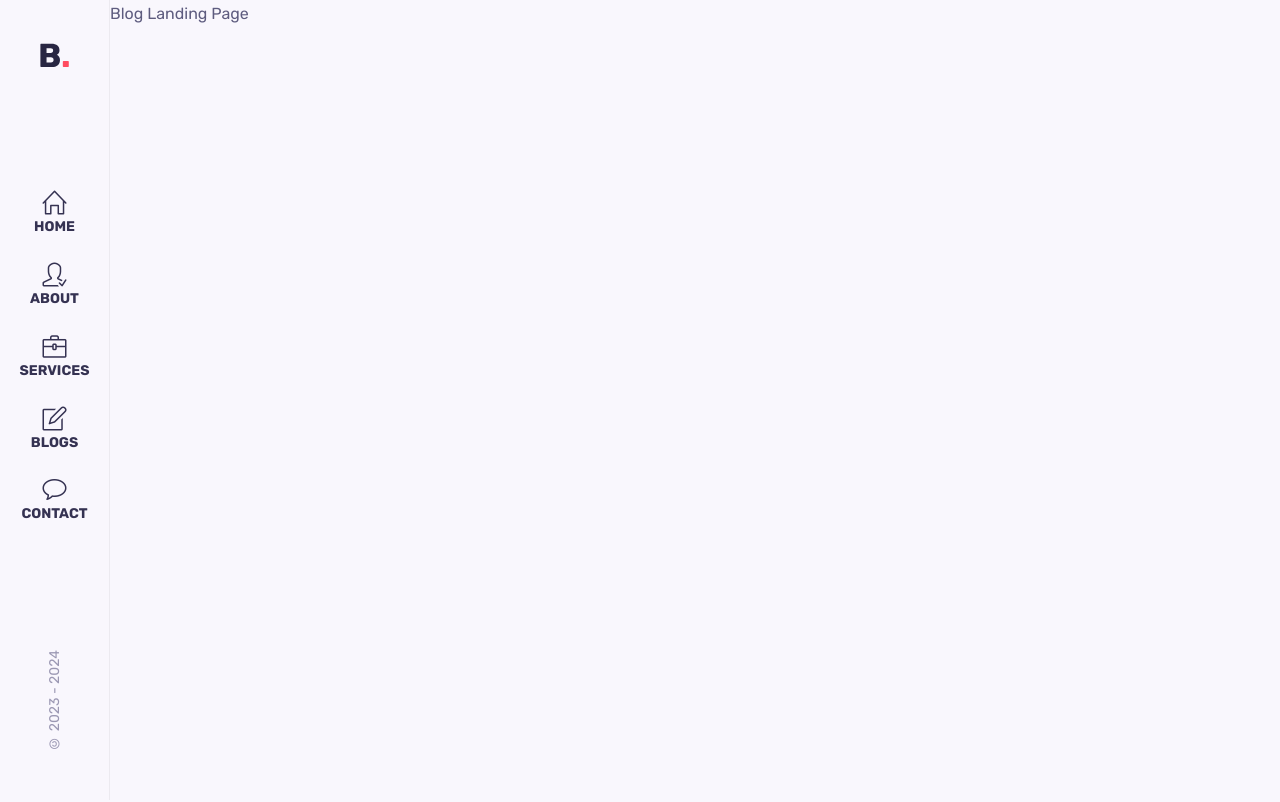
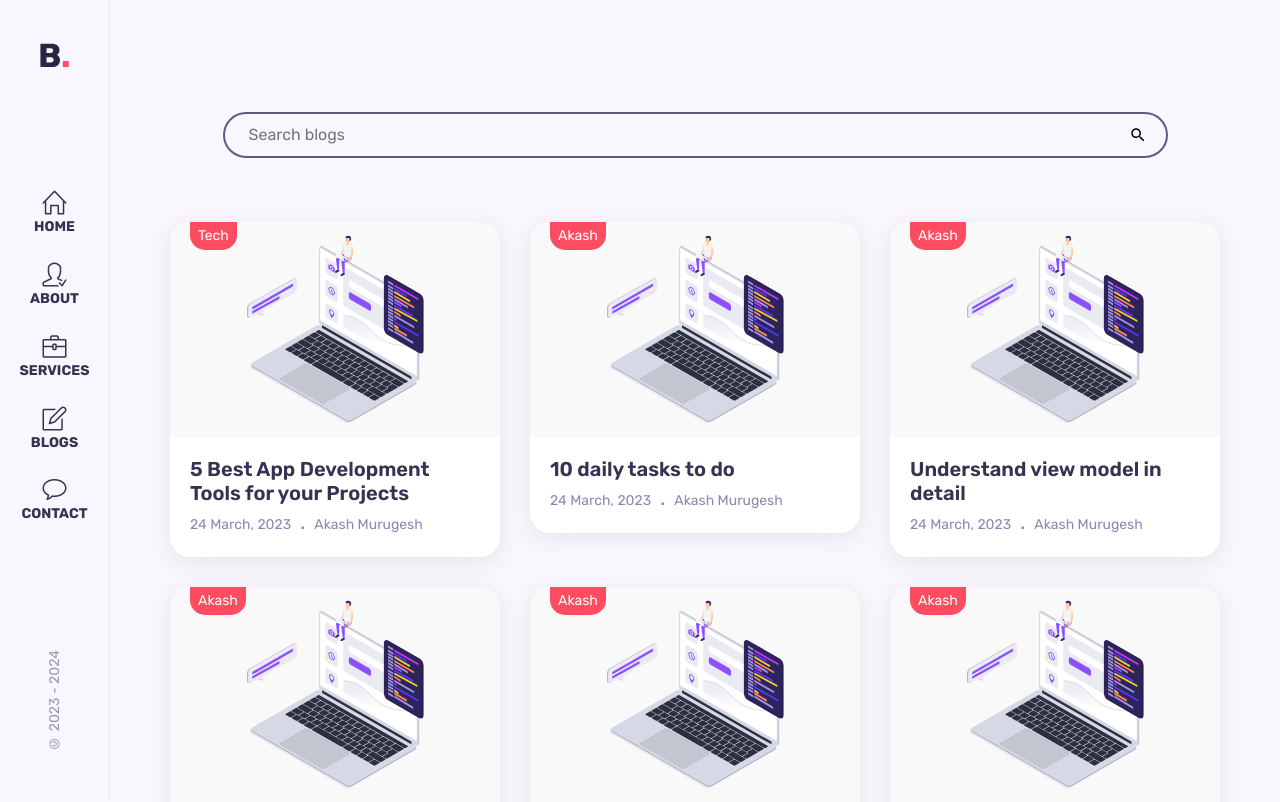
Before and after one commit to mahjabeen-a/mahjabeen-a.github.io, a React (Vite) app: page /blogs in a window 1280 px wide. Shown: the top 802 px of the page. Built offline with nearby package versions, Linux system fonts and the light colour scheme.

Commit message:
Blogs Landing Page Implementation (#5)
Co-authored-by: Akash Murugesh K <akash.murugesh.k@walmart.com>

```diff
--- a/src/components/Blog/Blog.css
+++ b/src/components/Blog/Blog.css
@@ -7,6 +7,15 @@
     box-shadow: var(--shadow);
     border-radius: var(--border-radius);
     overflow: hidden;
+}
+
+.row-gap {
+    row-gap: 1.875rem;
+}
+
+.grid-section {
+    padding-top: 2rem;
+    padding-bottom: 2rem;
 }
 
 .blog__thumb {
--- /dev/null
+++ b/src/components/Blog/BlogData.tsx
@@ -0,0 +1,96 @@
+import Image1 from "../../assets/blog-1.svg";
+
+const blogCardData = [
+    {
+        id: 1,
+        category: "Tech",
+        thumbnail: Image1,
+        title: "5 Best App Development Tools for your Projects",
+        date: "24 March, 2023",
+        author: "Akash Murugesh",
+        url: "https://www.medium.com/",
+    },
+    {
+        id: 2,
+        category: "Akash",
+        thumbnail: Image1,
+        title: "10 daily tasks to do",
+        date: "24 March, 2023",
+        author: "Akash Murugesh",
+        url: "https://www.medium.com/",
+    },
+    {
+        id: 3,
+        category: "Akash",
+        thumbnail: Image1,
+        title: "Understand view model in detail",
+        date: "24 March, 2023",
+        author: "Akash Murugesh",
+        url: "https://www.medium.com/",
+    },
+    {
+        id: 4,
+        category: "Akash",
+        thumbnail: Image1,
+        title: "9 things to do daily morning",
+        date: "24 March, 2023",
+        author: "Akash Murugesh",
+        url: "https://www.medium.com/",
+    },
+    {
+        id: 5,
+        category: "Akash",
+        thumbnail: Image1,
+        title: "How to start a startup?",
+        date: "24 March, 2023",
+        author: "Akash Murugesh",
+        url: "https://www.medium.com/",
+    },
+    {
+        id: 6,
+        category: "Akash",
+        thumbnail: Image1,
+        title: "Deep dive into coroutines and threads",
+        date: "24 March, 2023",
+        author: "Akash Murugesh",
+        url: "https://www.medium.com/",
+    },
+    {
+        id: 7,
+        category: "Akash",
+        thumbnail: Image1,
+        title: "Funny things that happened in my life",
+        date: "24 March, 2023",
+        author: "Akash Murugesh",
+        url: "https://www.medium.com/",
+    },
+    {
+        id: 8,
+        category: "Akash",
+        thumbnail: Image1,
+        title: "Sun rises in the east every morning",
+        date: "24 March, 2023",
+        author: "Akash Murugesh",
+        url: "https://www.medium.com/",
+    },
+    {
+        id: 9,
+        category: "Akash",
+        thumbnail: Image1,
+        title: "How to make a blog website using CMS",
+        date: "24 March, 2023",
+        author: "Akash Murugesh",
+        url: "https://www.medium.com/",
+    },
+    {
+        id: 10,
+        category: "Akash",
+        thumbnail: Image1,
+        title: "How I met your mother",
+        date: "24 March, 2023",
+        author: "Akash Murugesh",
+        url: "https://www.medium.com/",
+    },
+];
+
+export default blogCardData;
--- /dev/null
+++ b/src/components/Blog/BlogPageGrid.tsx
@@ -0,0 +1,42 @@
+interface BlogResultsProps {
+  results: {
+    id: number;
+    category: string;
+    thumbnail: string;
+    title: string;
+    date: string;
+    author: string;
+    url: string;
+  }[];
+}
+
+const BlogPageGrid: React.FC<BlogResultsProps> = ({ results }) => {
+  return (
+    <section className="blog container grid-section">
+        <div className="blog__container grid row-gap">
+        {results.map(({ id, category, thumbnail, title, date, author, url }) => {
+            return (
+                <a href={url}>
+                <div className="blog__card" key={id}>
+                    <div className="blog__thumb">
+                        <span className="blog__category">{category}</span>
+                        <img src={thumbnail} alt="" className="blog__img" />
+                    </div>
+                    <div className="blog__details">
+                        <h3 className="blog__title">{title}</h3>
+                        <div className="blog__meta">
+                            <span>{date}</span>
+                            <span className="blog__dot">.</span>
+                            <span>{author}</span>
+                        </div>
+                    </div>
+                </div>
+                </a>
+            );
+        })}
+        </div>
+    </section>
+  );
+};
+
+export default BlogPageGrid;
--- /dev/null
+++ b/src/components/Searchbar/Searchbar.css
@@ -0,0 +1,36 @@
+.search__bar {
+    width: 100%;
+    position: relative;
+    display: flex;
+    flex-direction: column;
+    align-items: center;
+}
+
+.search__input {
+    width: 90%;
+    padding: 12px 24px;
+    background-color: transparent;
+    transition: transform 250ms ease-in-out;
+    font-size: var(--normal-font-size);
+    line-height: 18px;
+    color: var(--text-color);
+    background-image: url("data: image/svg+xml;charset=utf8,%3Csvg xmlns='http://www.w3.org/2000/svg' width='24' height='24' viewBox='0 0 24 24'%3E%3Cpath d='M15.5 14h-.79l-.28-.27C15.41 12.59 16 11.11 16 9.5 16 5.91 13.09 3 9.5 3S3 5.91 3 9.5 5.91 16 9.5 16c1.61 0 3.09-.59 4.23-1.57l.27.28v.79l5 4.99L20.49 19l-4.99-5zm-6 0C7.01 14 5 11.99 5 9.5S7.01 5 9.5 5 14 7.01 14 9.5 11.99 14 9.5 14z'/%3E%3Cpath d='M0 0h24v24H0z' fill='none'/%3E%3C/svg%3E");
+    background-repeat: no-repeat;
+    background-size: 18px 18px;
+    background-position: 98% center;
+    border-radius: 50px;
+    border: 2px solid var(--text-color);
+    transition: all 250ms ease-in-out;
+    backface-visibility: hidden;
+    transform-style: preserve-3d;
+}
+
+.search__input:hover,
+.search__input:focus {
+    padding: 12px 0;
+    outline: 0;
+    border: 2px solid transparent;
+    border-bottom: 2px solid var(--text-color);
+    border-radius: 0;
+    background-position: 100% center;
+}
--- /dev/null
+++ b/src/components/Searchbar/Searchbar.tsx
@@ -0,0 +1,22 @@
+import "./Searchbar.css";
+
+interface SearchBarProps {
+    onSearch: (term: string) => void;
+}
+
+const Searchbar = ({onSearch}: SearchBarProps) => {
+
+    const handleChange = (e: React.ChangeEvent<HTMLInputElement>) => {
+        onSearch(e.target.value)
+    }
+
+    return (
+        <section className="container section">
+            <div className="search__bar">
+                <input type="text" className="search__input" placeholder="Search blogs" onChange={handleChange}/>
+            </div>
+        </section>
+    );
+}
+
+export default Searchbar;
--- a/src/pages/BlogPage.tsx
+++ b/src/pages/BlogPage.tsx
@@ -1,9 +1,35 @@
+import BlogPageGrid from "../components/Blog/BlogPageGrid";
+import Searchbar from "../components/Searchbar/Searchbar";
+import { useState } from "react";
+import blogCardData from "../components/Blog/BlogData";
+
 const BlogPage = () => {
-    return (
-        <main className="main">
-            <div>Blog Landing Page</div>
-        </main>
+  const [results, setResults] =
+    useState<
+      {
+        id: number;
+        category: string;
+        thumbnail: string;
+        title: string;
+        date: string;
+        author: string;
+        url: string;
+      }[]
+    >(blogCardData);
+
+  const handleSearch = (term: string) => {
+    const filteredResults = blogCardData.filter((results) =>
+      results.title.toLowerCase().includes(term.toLowerCase())
     );
-}
+    setResults(filteredResults);
+  };
+
+  return (
+    <main className="main">
+      <Searchbar onSearch={handleSearch} />
+      <BlogPageGrid results={results} />
+    </main>
+  );
+};
 
 export default BlogPage;
```
